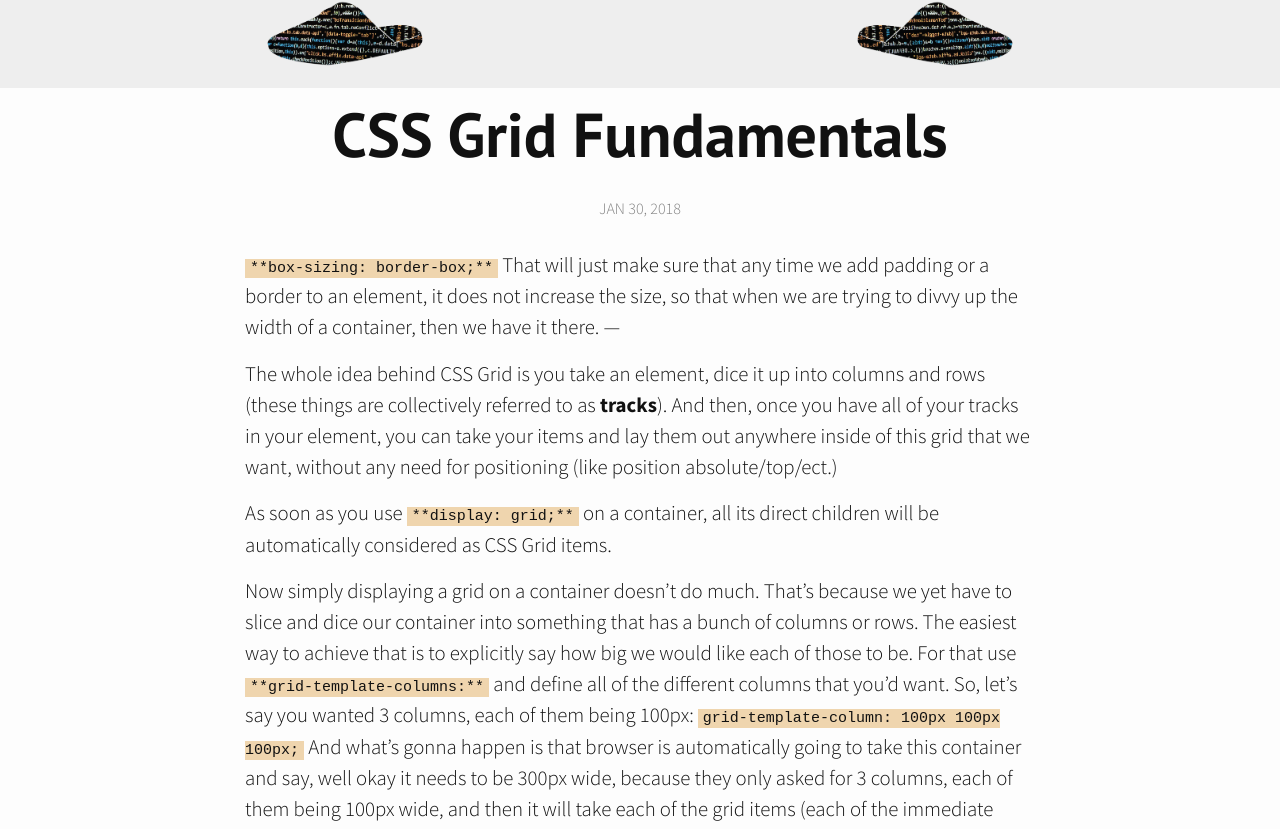
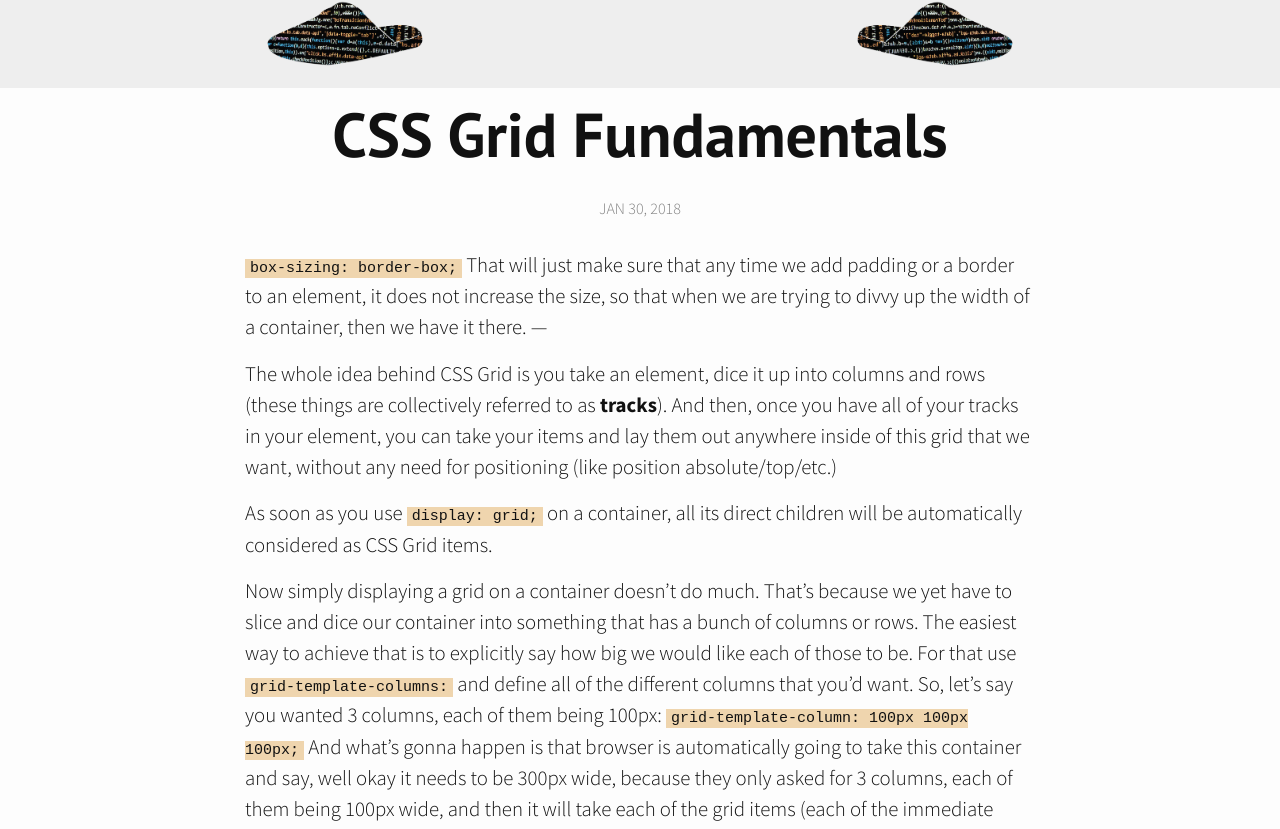
Before and after one commit to dumpofmemory/dumpofmemory.github.io, a Jekyll site: the page built from _posts/2018-01-30-cssgrid-fundamentals.md, in a window 1280 px wide and 1400 px high, scrolled down 235 px. Shown: the top 829 px of the window. Built offline with Jekyll 4.4.1, drawn with Linux system fonts in a browser that asks for light colours; nearby versions of some CDN libraries; some of the changed text lies outside the part shown.

Commit message:
updated CSS Grid Fundamentals post

```diff
--- a/_posts/2018-01-30-cssgrid-fundamentals.md
+++ b/_posts/2018-01-30-cssgrid-fundamentals.md
@@ -4,15 +4,15 @@ title:  "CSS Grid Fundamentals"
 categories: CSS
 ---
 
-<code>**box-sizing: border-box;**</code>
+<code>box-sizing: border-box;</code>
 That will just make sure that any time we add padding or a border to an element, it does not increase the size, so that when we are trying to divvy up the width of a container, then we have it there.
 ---
 
-The whole idea behind CSS Grid is you take an element, dice it up into columns and rows (these things are collectively referred to as **tracks**). And then, once you have all of your tracks in your element, you can take your items and lay them out anywhere inside of this grid that we want, without any need for positioning (like position absolute/top/ect.)
+The whole idea behind CSS Grid is you take an element, dice it up into columns and rows (these things are collectively referred to as **tracks**). And then, once you have all of your tracks in your element, you can take your items and lay them out anywhere inside of this grid that we want, without any need for positioning (like position absolute/top/etc.)
 
-As soon as you use <code>**display: grid;**</code> on a container, all its direct children will be automatically considered as CSS Grid items.
+As soon as you use <code>display: grid;</code> on a container, all its direct children will be automatically considered as CSS Grid items.
 
-Now simply displaying a grid on a container doesn't do much. That's because we yet have to slice and dice our container into something that has a bunch of columns or  rows. The easiest way to achieve that is to explicitly say how big we would like each of those to be. For that use <code>**grid-template-columns:**</code> and define all of the different columns that you'd want. So, let's say you wanted 3 columns, each of them being 100px:
+Now simply displaying a grid on a container doesn't do much. That's because we yet have to slice and dice our container into something that has a bunch of columns or  rows. The easiest way to achieve that is to explicitly say how big we would like each of those to be. For that use <code>grid-template-columns:</code> and define all of the different columns that you'd want. So, let's say you wanted 3 columns, each of them being 100px:
 						<code>grid-template-column: 100px 100px 100px;</code>
 And what's gonna happen is that browser is automatically going to take this container and say, well okay it needs to be 300px wide, because they only asked for 3 columns, each of them being 100px wide, and then it will take each of the grid items (each of the immediate children of the grid container) and its just gonna start to lay them out inside of the grid.
 
@@ -20,7 +20,7 @@ And what's gonna happen is that browser is automatically going to take this cont
 
 So the rows are automatically created as we go on.
 
-Now, if they're all squished together, we can add something called the <code>**grid-gap: 20px**</code> and what's that gonna do is it's gonna give you some spacing in between each of your columns and rows.
+Now, if they're all squished together, we can add something called the <code>grid-gap: 20px</code> and what's that gonna do is it's gonna give you some spacing in between each of your columns and rows.
 <![](https://78.media.tumblr.com/c085901c95905e08d9a251ef56a0dc9e/tumblr_p3dko8JSPS1vg9inxo2_1280.png)
 
 You can specify different values for your columns, for example
@@ -29,15 +29,15 @@ You can specify different values for your columns, for example
 
 And by default, the items that are inside of that cell are going to just be stretched across.
 
-<code>**fr**</code> unit will replace the need for percentages.
+<code>fr</code> unit will replace the need for percentages.
 
-You can also use the <code>**auto**</code> keyword and it will take the rest of the available space. (try out)
+You can also use the <code>auto</code> keyword and it will take the rest of the available space. (try out)
 ![](https://78.media.tumblr.com/e51a37d957228f5c7acc988228f63098/tumblr_p3dko8JSPS1vg9inxo6_1280.png)
 
 For example, maybe you wanted a thick sidebar of 300px, and then you just want the rest to be there.
 ![](https://78.media.tumblr.com/d74bf213553fc085b287e527aa990820/tumblr_p3dko8JSPS1vg9inxo5_1280.png)
 
-Or you can use <code>**repeat()**</code>. For ex, maybe you wanted 5 columns 100px each, so <code>repeat(5, 100px)</code>. That's going to just dice it up. It's gonna repeat itself five time over for 100px.
+Or you can use <code>repeat()</code>. For ex, maybe you wanted 5 columns 100px each, so <code>repeat(5, 100px)</code>. That's going to just dice it up. It's gonna repeat itself five time over for 100px.
 
 Same thing goes for using rows.
 ![](https://78.media.tumblr.com/4897239b76012a8748b772c5c94bb738/tumblr_p3dko8JSPS1vg9inxo4_1280.png)
```
